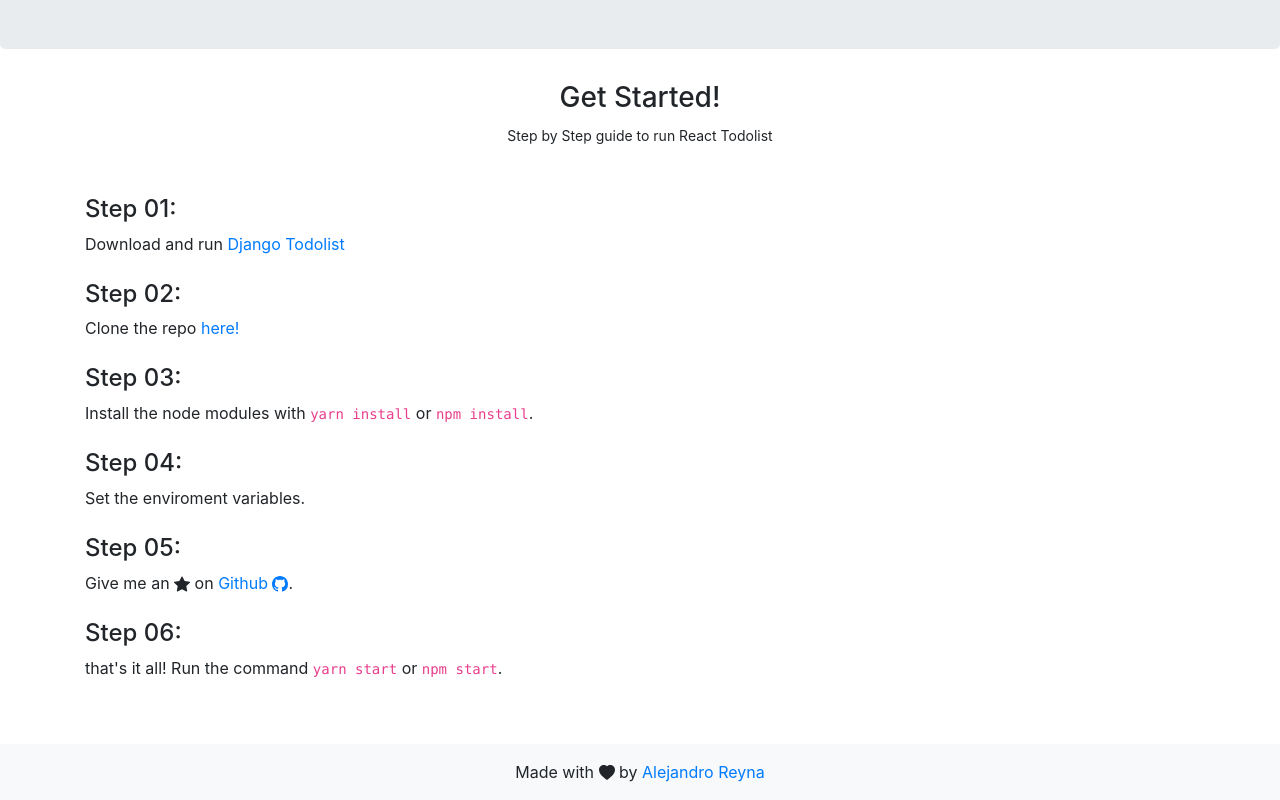
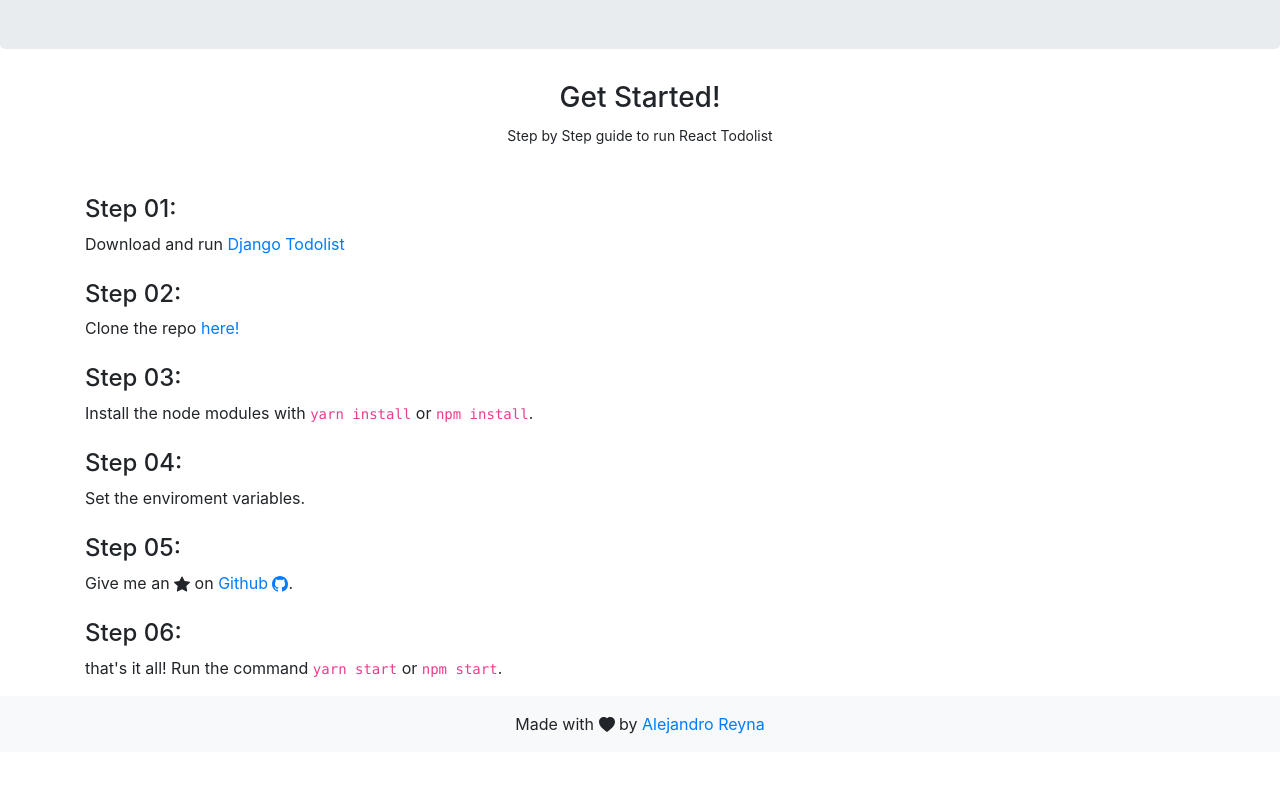
Before and after one commit to AleejandroReyna/react-todolist, a React (Create React App) app: page / in a window 1280 px wide. Shown: the part 367-1167 px from the top of the page. After the commit the page ends 1119 px from the top, so only its background shows below. Built offline with nearby package versions, Linux system fonts and the light colour scheme.

Commit message:
Down footer in screen.

```diff
--- /dev/null
+++ b/src/components/footer/index.css
@@ -0,0 +1,3 @@
+.main-footer {
+    margin-top: auto;
+}
--- a/src/components/footer/index.tsx
+++ b/src/components/footer/index.tsx
@@ -4,10 +4,11 @@
 import {
     HeartFill
 } from 'react-bootstrap-icons'
+import './index.css'
 
 const Footer = () => {
     return (
-        <footer className="mt-5 bg-light">
+        <footer className="bg-light main-footer">
             <Container>
                 <Row>
                     <Col className="text-center mt-3">
--- a/src/index.css
+++ b/src/index.css
@@ -11,3 +11,11 @@
   font-family: source-code-pro, Menlo, Monaco, Consolas, 'Courier New',
     monospace;
 }
+
+
+#root {
+  min-height: 100vh;
+  display: flex;
+  flex-direction: column;
+  height: auto;
+}
```
